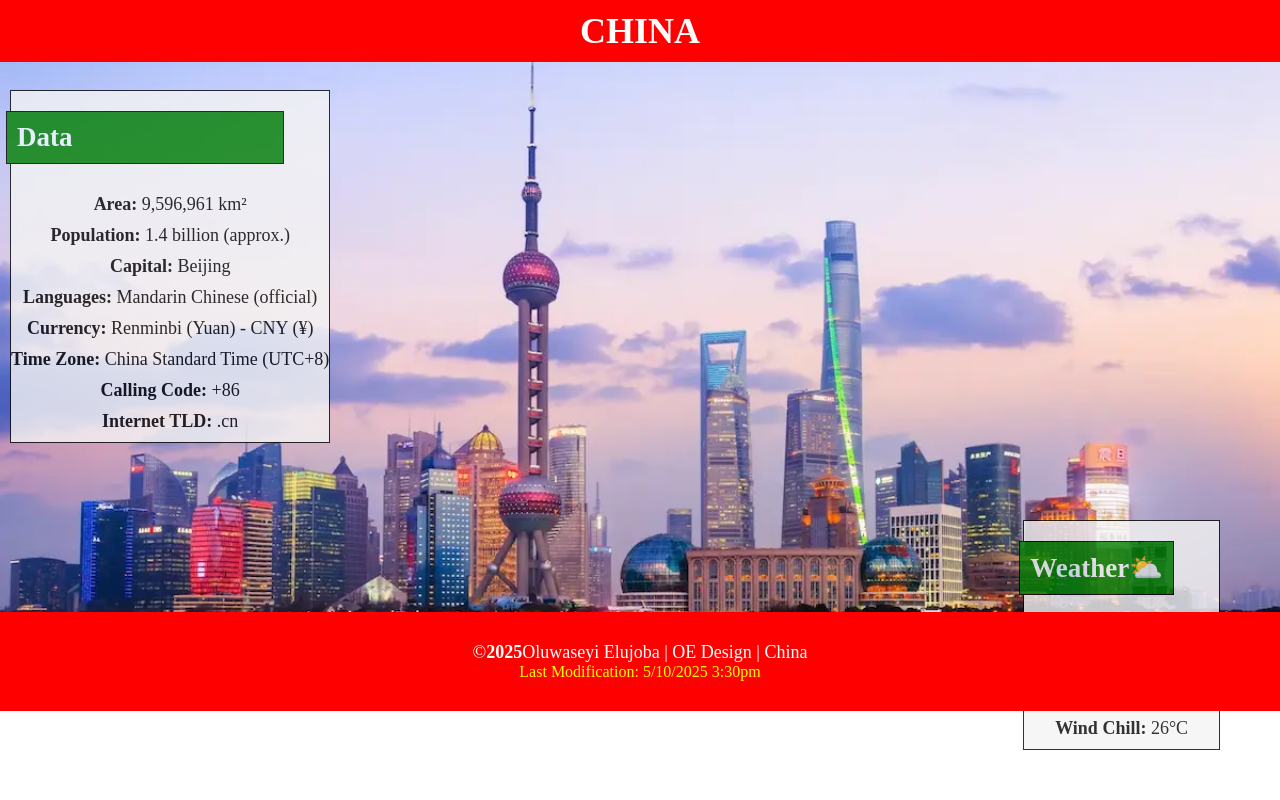
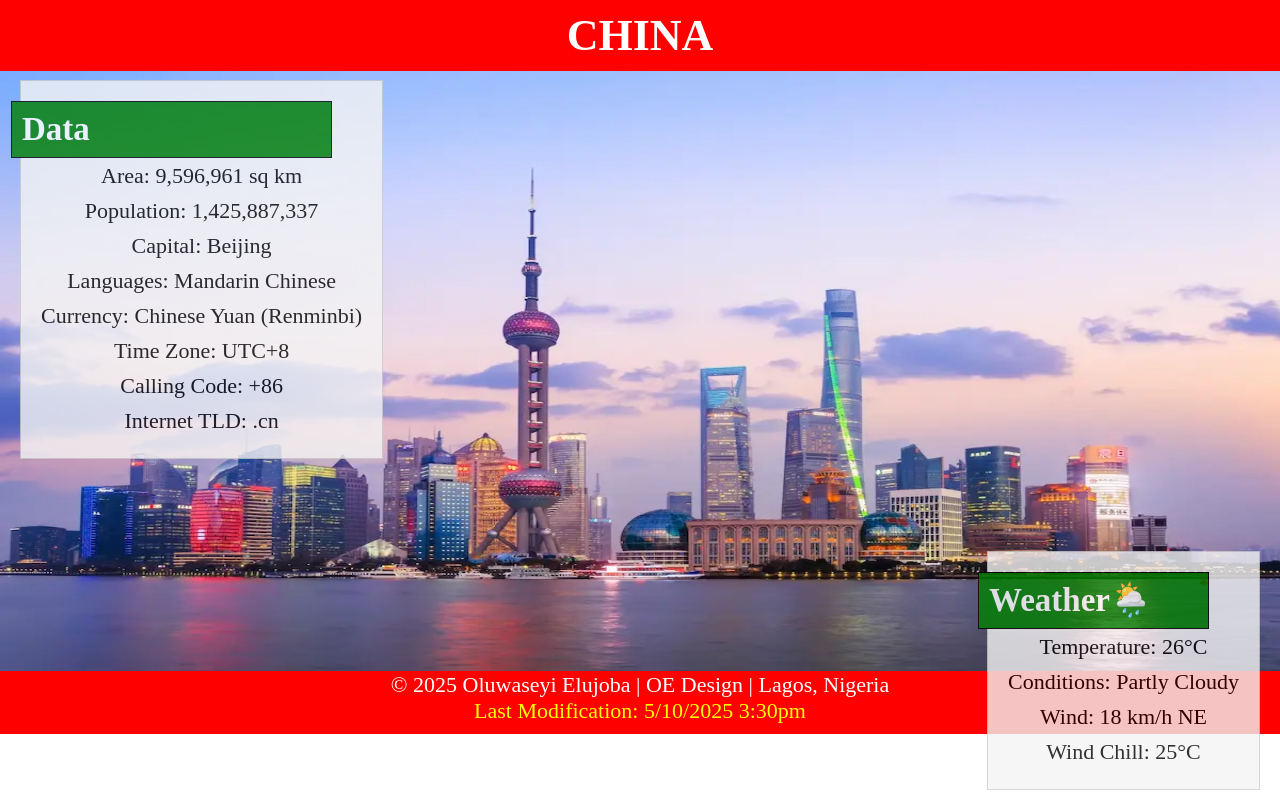
Before and after one commit to oedesign/wdd131, a plain HTML site: page place.html in a window 1280 px wide. Drawn offline with Linux system fonts and the light colour scheme.

Commit message:
country_page

```diff
--- a/place.html
+++ b/place.html
@@ -16,39 +16,40 @@
         <h1>CHINA</h1>
     </header>
     <main>
-        <div class="hero-image"></div>
-        <div class="information">
+        <div class="hero-image">
+            <picture>
+                <source  srcset="images/photo_.webp" media="(min-width: 860px)" width="100%" height="600px">
+                <img class="res-img" src="images/photo.webp" alt="A beautiful responsive image" width="100%" >
+            </picture>
+        </div>
+     <div class="information">
         <section id="data">
-                <h2>Data</h2>
-                <ul>
-                    <li><span>Area:</span> 9,596,961 km²</li>
-                    <li><span>Population:</span> 1.4 billion (approx.)</li>
-                    <li><span>Capital:</span> Beijing</li>
-                    <li><span>Languages:</span> Mandarin Chinese (official)</li>
-                    <li><span>Currency:</span> Renminbi (Yuan) - CNY (¥)</li>
-                    <li><span>Time Zone:</span> China Standard Time (UTC+8)</li>
-                    <li><span>Calling Code:</span> +86</li>
-                    <li><span>Internet TLD:</span> .cn</li>
-                </ul>
+             <h2>Data</h2>
+            <div class="info"><span class="label">Area:</span><span class="value"> 9,596,961 sq km</span></div>
+            <div class="info"><span class="label">Population:</span><span class="value"> 1,425,887,337</span></div>
+            <div class="info"><span class="label">Capital:</span><span class="value"> Beijing</span></div>
+            <div class="info"><span class="label">Languages:</span><span class="value"> Mandarin Chinese</span></div>
+            <div class="info"><span class="label">Currency:</span><span class="value"> Chinese Yuan (Renminbi)</span></div>
+            <div class="info"><span class="label">Time Zone:</span><span class="value"> UTC+8</span></div>
+            <div class="info"><span class="label">Calling Code:</span><span class="value"> +86</span></div>
+            <div class="info"><span class="label">Internet TLD:</span><span class="value"> .cn</span></div>
         </section>
         <section id="weather">
             <h2>Weather</h2>
             <div class="icon">
-                <img src="images/weather-icon.svg" alt="" width="50">
+                <img src="images/weather-icon.svg" alt="Weather Icon" width="40">
             </div>
-            <ul>
-                <li><span>Temperature:</span> 28°C</li>
-                <li><span>Conditions:</span> Sunny</li>
-                <li><span>Wind:</span> 15 km/h NE</li>
-                <li><span>Wind Chill:</span> 26°C</li>
-            </ul>
+            <div class="info"><span class="label">Temperature:</span><span class="value"> 26°C</span></div>
+            <div class="info"><span class="label">Conditions:</span><span class="value"> Partly Cloudy</span></div>
+            <div class="info"><span class="label">Wind:</span><span class="value"> 18 km/h NE</span></div>
+            <div class="info"><span class="label">Wind Chill:</span><span class="value"> 25°C</span></div>
         </section>
-        </div>
+    </div>
     </main>
     <footer>
-        <p>&copy;<span id="currentyear">2025</span>Oluwaseyi Elujoba | OE Design | China</p>
-        <p style="font-size: 16px; color: yellow;" id="lastmodified">Last Modification: 5/10/2025 3:30pm</p>
+        <p>&copy; <span id="currentyear">2025</span> Oluwaseyi Elujoba | OE Design | Lagos, Nigeria</p>
+        <p id="lastmodified">Last Modification: 5/10/2025 3:30pm</p>
     </footer>
-    <script src="scripts/place.js"></script>
+    <script src="scripts/place.js" defer></script>
 </body>
 </html>
--- a/styles/place-large.css
+++ b/styles/place-large.css
@@ -1,73 +1,47 @@
-@media screen and (min-width: 760px) {
-    header {
-        background-color: var(--header-bg-color);
-    }
+@media screen and (min-width: 860px) {
       .hero-image {
-         display: grid;
-         place-items: center;
-         background-image: url('../images/photo_.webp');
-         width: 100%;
-         min-height: 550px;
-         height: 70vw;
-         max-height: 500px;
-         background-size: cover;
-         background-position: center;
         position: relative;
       }
 
-    /* .information {
+      #data {
         position: absolute;
-        top: 10px;
-    } */
-
+        top: 80px;
+        left: 20px;
+        border: 1px solid #ccc;
+        background-color: var(--background-color);
+        padding: 20px;
+        opacity: 0.8;
+      }
+      #weather {
+        position: absolute;
+       bottom: 10px;
+        right: 20px;
+        border: 1px solid #ccc;
+        background-color: var(--background-color);
+        padding: 20px;
+        opacity: 0.8;
+      }
+      .icon {
+        display: none;
+      }
+      #weather h2::after {
+           content: '🌦️';
+      }
       h2 {
         text-align: left;
         border: 1px solid black;
         position: relative;
-        right: 25px;
+        right: 30px;
         padding: 10px;
         background-color: green;
-        color: aliceblue;
+        color: white;
       }
-
-    #data {
-      position: absolute;
-      top: 10px;
-      left: 10px;
-      display: flex;
-      flex-direction: column;
-      margin-top: 80px;
-      border: 1px solid black;
-      background-color: var(--background-color);
-      opacity: 0.8;
-    }
-
-    .icon img {
-        display: none;
-    }
-
-    #weather {
-        position: absolute;
-        bottom: 0px;
-        right: 10px;
-        display: flex;
-        flex-direction: column;
-        margin: 50px;
-        border: 1px solid black;
-        background-color: var(--background-color);
-        opacity: 0.8;
-    }
-
-    #weather h2::after {
-        content: '⛅';
-    }
-
       footer {
         background-color: var(--header-bg-color);
         color: var(--header-text-color);
         text-align: center;
-            padding: 30px;
-            position: relative;
-            margin-top: -40px;
+        padding: 10px;
+        margin-top: -15px;
     }
+
 }
--- a/styles/place.css
+++ b/styles/place.css
@@ -5,7 +5,7 @@
 }
 
 body {
-    font-size: 18px;
+    font-size: 22px;
 }
 
 :root {
@@ -23,44 +23,21 @@ header {
     padding: 10px;
 }
 
-/* styling main */
-.hero-image {
-    display: grid;
-    place-items: center;
-    background-image: url('../images/photo.webp');
-    width: 100%;
-    min-height: 300px;
-    height: 70vw;
-    max-height: 500px;
-    background-size: cover;
-    background-position: center;
+/* main */
+
+.information {
+    display: flex;
+    flex-direction: column;
+    /* border: 1px solid var(--text-color); */
+    max-width: 380px;
+    margin: 0px auto;
+    text-align: center;
+    gap: 30px;
+    line-height: 35px;
 }
 
-h2 {
-    margin: 20px;
-}
-
-span {
-    font-weight: bold;
-}
-
-ul li {
-    list-style: none;
-    margin: 10px 0;
-}
-
-.information {
-    display: grid;
-    grid-template-columns: 1fr;
-    justify-content: center;
-    /* border: 1px solid black; */
-    max-width: 380px;
-    margin: 20px auto;
-    text-align: center;
-}
-
-.icon img {
-    margin-bottom: 20px;
+#lastmodified {
+    color: yellow;
 }
 
 footer {
@@ -68,5 +45,5 @@ footer {
     color: var(--header-text-color);
     text-align: center;
     padding: 10px;
-    position: relative;
+    margin-top: 10px;
 }
```
Lines whose indentation alone changed are shown as unchanged.
